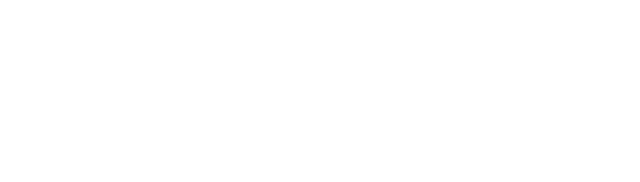
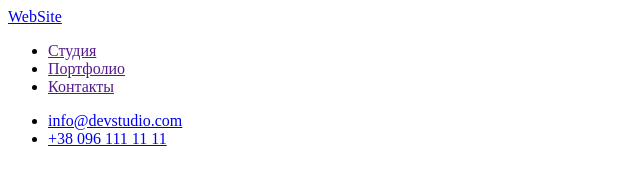
Before and after one commit to Lena-Stukalo/goit-markup-hw-01, a plain HTML site: page index.html in a window 1280 px wide. Shown: the whole page, without its empty margins (0-640 px from the left). Drawn offline with Linux system fonts and the light colour scheme.

Commit message:
Update index.html

```diff
--- a/index.html
+++ b/index.html
@@ -1,5 +1,5 @@
 <!DOCTYPE html>
-<html lang="en">
+<html lang="ru">
 <head>
     <meta charset="UTF-8">
     <meta http-equiv="X-UA-Compatible" content="IE=edge">
@@ -7,6 +7,21 @@
     <title>Document</title>
 </head>
 <body>
+    <header>
+       <nav>
+            <a href="/index.html"><span>Web</span><span>Site</span> </a>
+            <ul>
+                <li><a href="">Студия</a></li>
+                <li><a href="">Портфолио</a></li>
+                <li><a href="">Контакты</a></li>
+            </ul>
+       </nav>
+        <ul>
+            <li><a href="mailto:info@devstudio.com">info@devstudio.com</a></li>
+            <li><a href="tel:+38 096 111 11 11">+38 096 111 11 11</a></li>
+        </ul>
+    </header>
+
 
 </body>
 </html>
```
